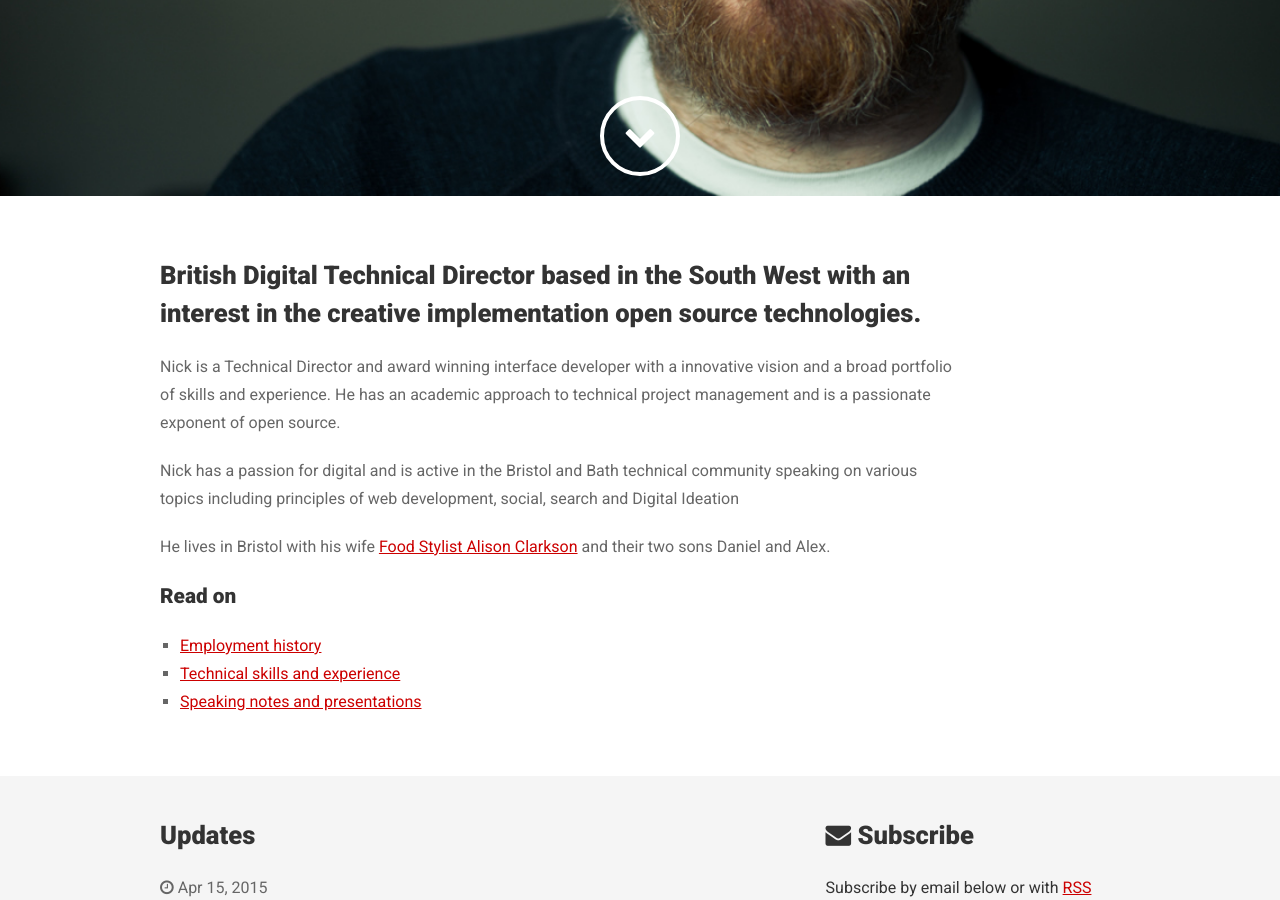
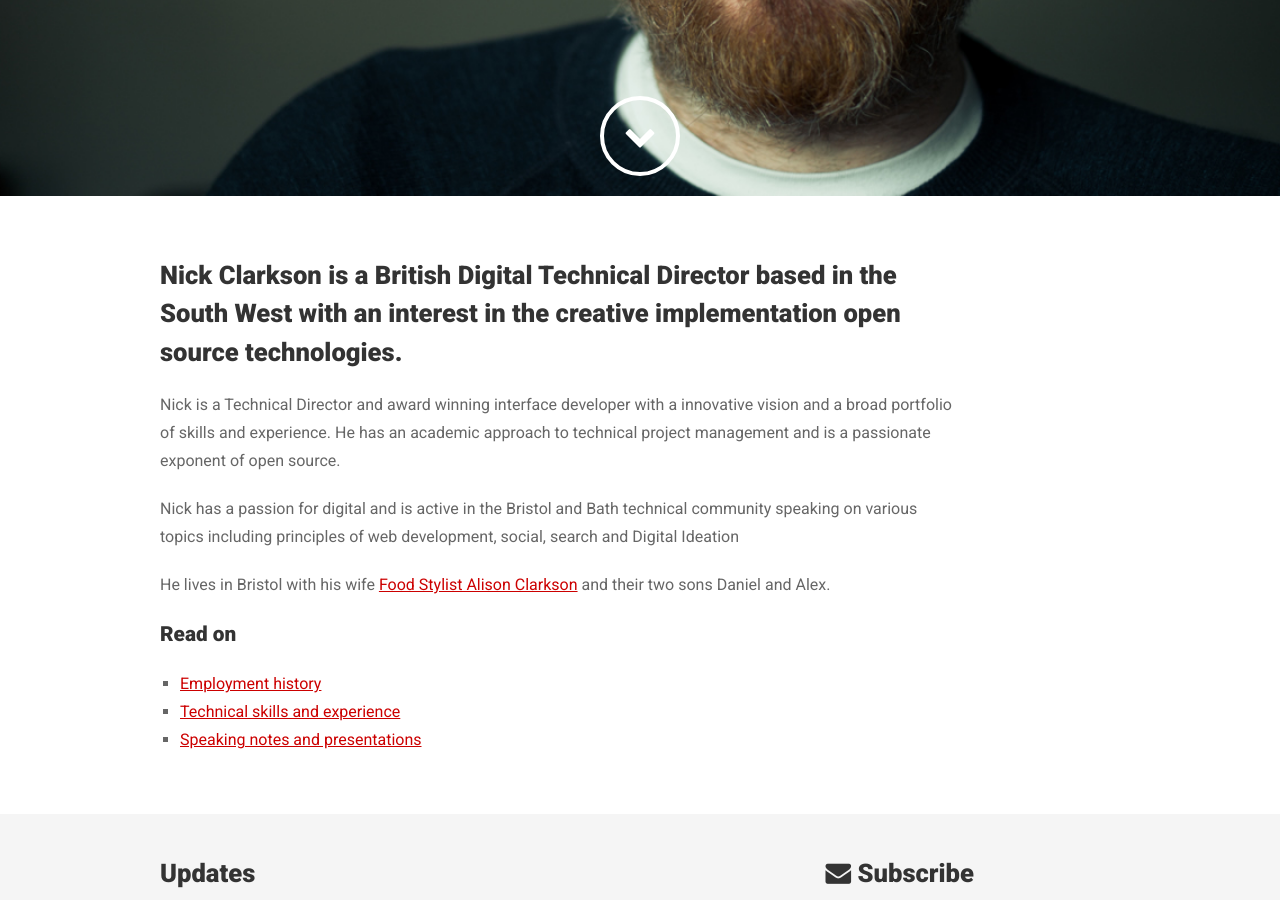
Before and after one commit to netotaku/netotaku.github.io, a Jekyll site: the page built from index.html, in a window 1280 px wide and 900 px high, scrolled down 704 px. Built offline with Jekyll 4.4.1, drawn with Linux system fonts in a browser that asks for light colours; nearby versions of some CDN libraries; a script that is not in the unit is left out; comment, search, counter and statistics services are not loaded.

Commit message:
Update intro.html

```diff
--- a/_includes/content/intro.html
+++ b/_includes/content/intro.html
@@ -1,5 +1,5 @@
 
-<h2>British Digital Technical Director based in the South West
+<h2>Nick Clarkson is a British Digital Technical Director based in the South West
   with an interest in the creative implementation open source technologies.</h2>
 
 <p>Nick is a Technical Director and award winning interface developer with a
```
